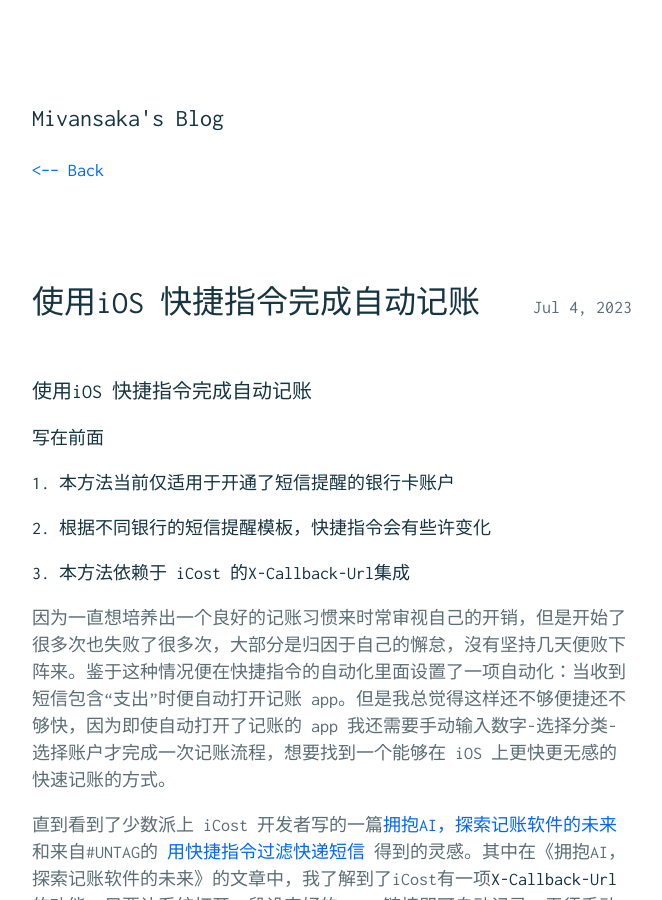
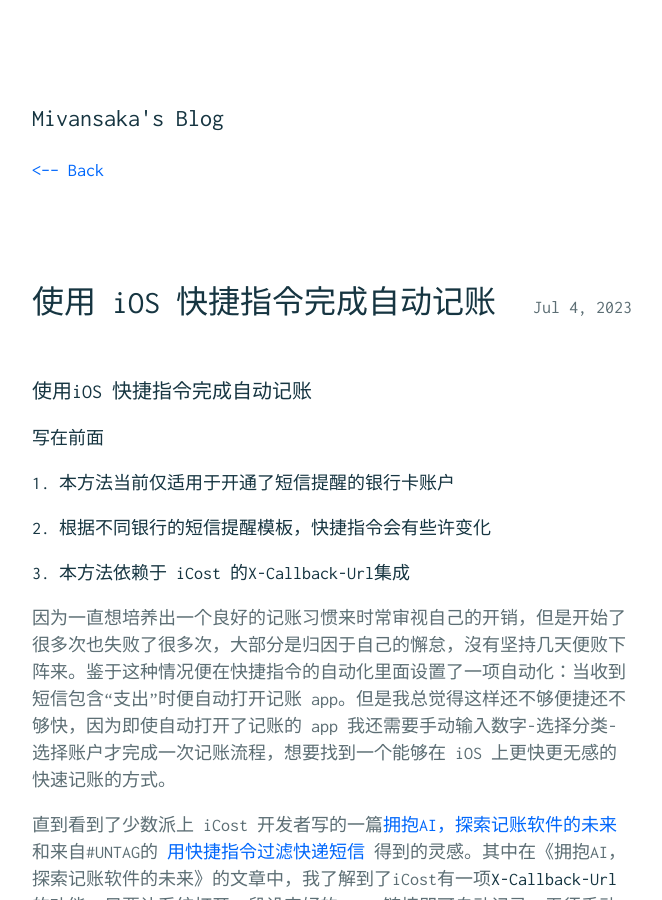
Before and after one commit to mivansaka/mivansaka.github.io, a Jekyll site: the page built from _posts/2023-08-31-the_money_shortcut.md, in a window 1280 px wide and 900 px high. Shown: the whole window, without its empty margins (308-970 px from the left). Built offline with Jekyll 4.4.1, drawn with Linux system fonts in a browser that asks for light colours.

```diff
--- a/_posts/2023-08-31-the_money_shortcut.md
+++ b/_posts/2023-08-31-the_money_shortcut.md
@@ -1,7 +1,7 @@
 ---
 
 layout: post
-title:  "使用iOS 快捷指令完成自动记账"
+title:  "使用 iOS 快捷指令完成自动记账"
 date:   2023-07-04 22:18:09 +0800
 
 ---
```
